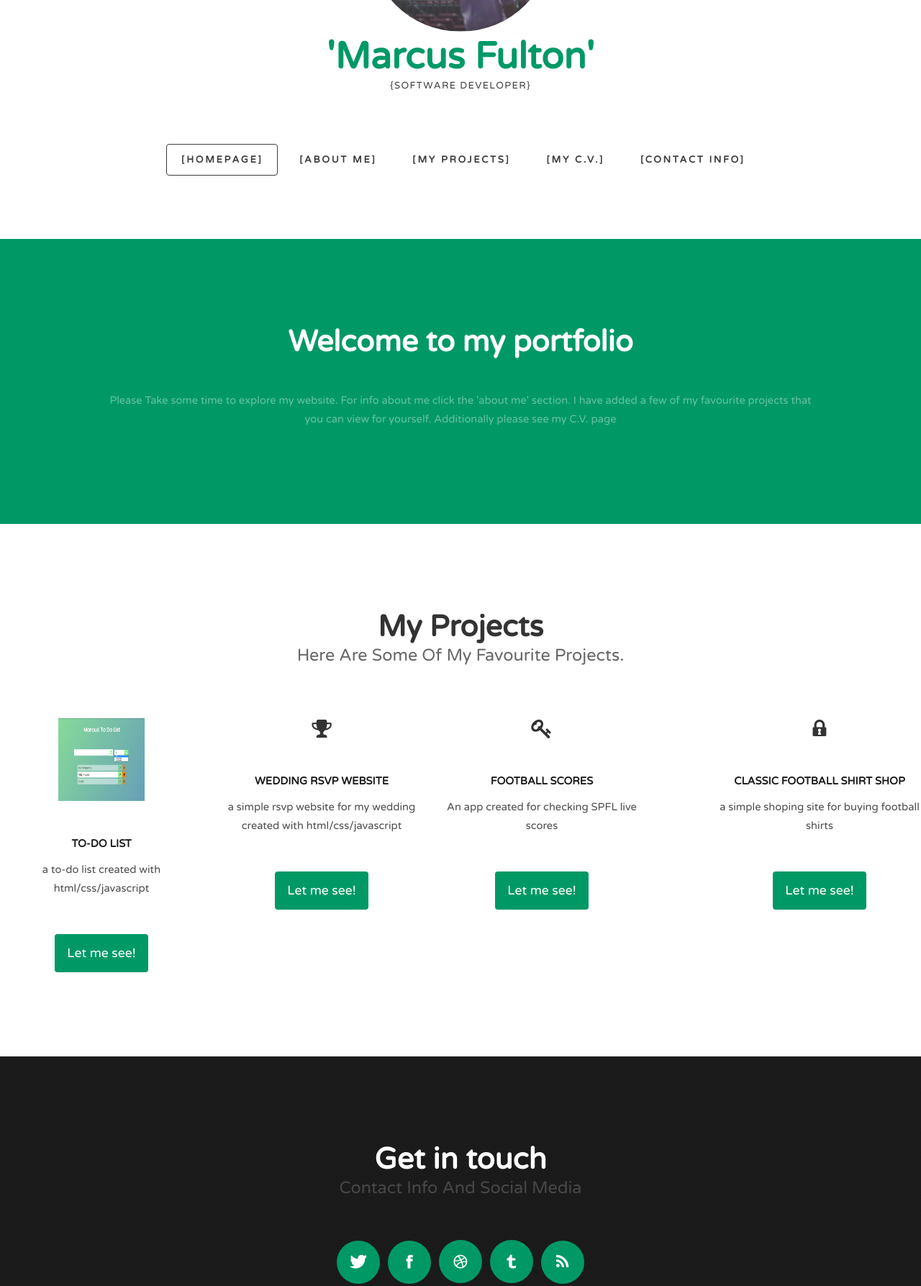
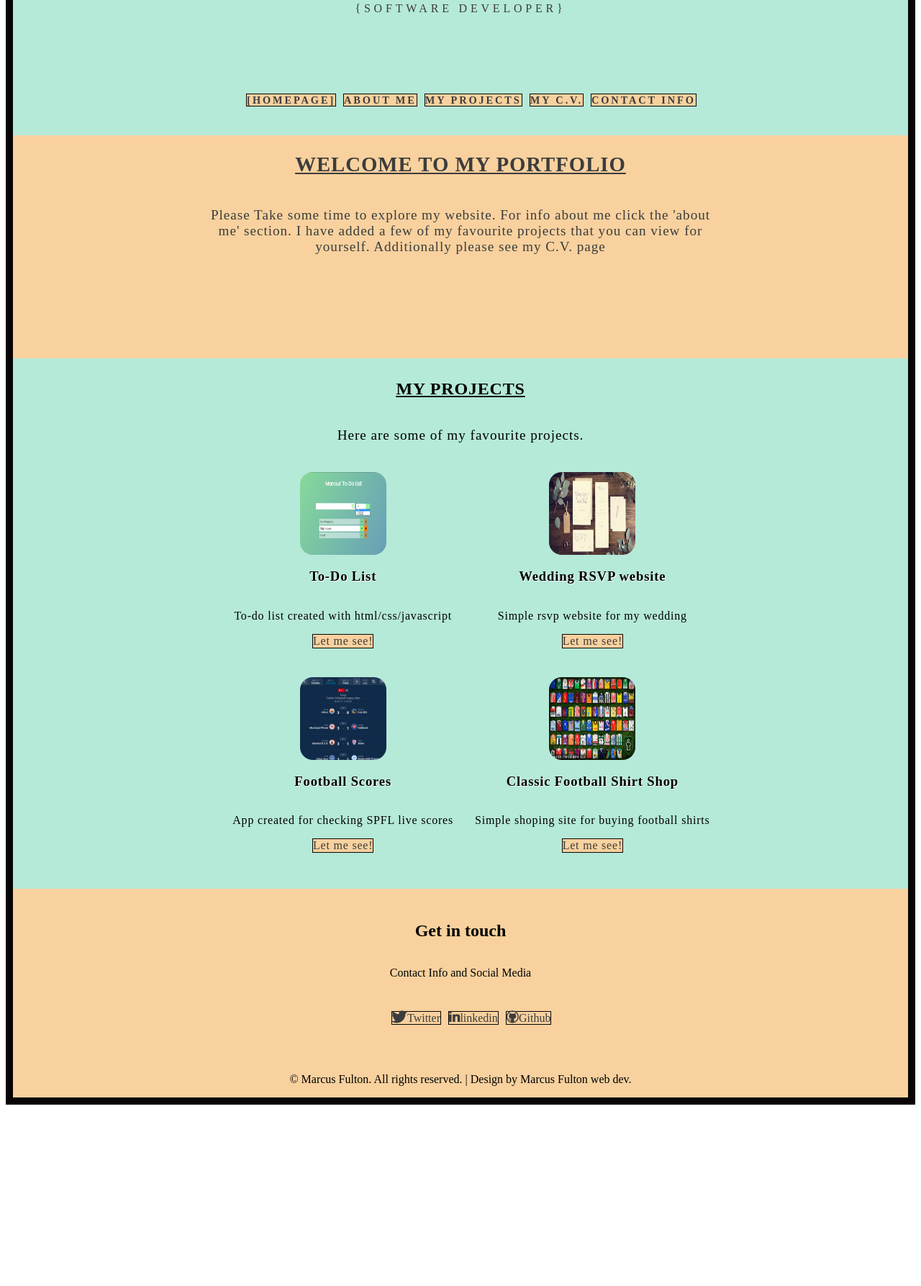
Before and after one commit to marcusfulton11/OLDPORTFOLIO-html.css, a plain HTML site: page index.html in a window 1280 px wide. Shown: the part 359-2146 px from the top of the page at 72% size. After the commit the page ends 1902 px from the top, so only its background shows below. Drawn offline with Linux system fonts and the light colour scheme.

Commit message:
re-did portfolio

```diff
--- a/default.css
+++ b/default.css
@@ -686,7 +686,6 @@ html, body
 	.welcome
 	{
 		font-size: 130%;
-		padding-left: 0%;
 	}
 
 	.portfolio {
--- a/index.html
+++ b/index.html
@@ -7,90 +7,99 @@
 <meta name="keywords" content="" />
 <meta name="description" content="" />
 <link href="http://fonts.googleapis.com/css?family=Varela+Round" rel="stylesheet" />
-<link href="default.css" rel="stylesheet" type="text/css" media="all" />
+<link href="style.css" rel="stylesheet" type="text/css" media="all" />
 <link href="fonts.css" rel="stylesheet" type="text/css" media="all" />
 
 
 </head>
 <body>
-<div id="wrapper1">
-	<div id="header-wrapper">
+<div id="wrapper1" class="container">
+	<div id="wrapper2">
 		<div id="header" class="container">
-			<div id="logo">  <img class="my-pic" src="me.jpg" alt="picture of me">
-				<h1><a href="#">'Marcus Fulton'</a></h1>
-				<span>{Software developer}</span> </div>
+			<div id="imageholder">
+			<img class="my-pic" src="me.jpg" alt="picture of me"> </div>
+			<div id="logo">
+				<h1 id="mf">'Marcus Fulton'</h1>
+				<span id="sd">{Software developer}</span> </div>
 			<div id="menu">
 				<ul>
 					<li class="current_page_item"><a href="#" accesskey="1" title="">[Homepage]</a></li>
-					<li><a href="#" accesskey="2" title="">[About me]</a></li>
-					<li><a href="#" accesskey="3" title="">[My Projects]</a></li>
-					<li><a href="#" accesskey="4" title="">[My C.V.]</a></li>
-					<li><a href="#" accesskey="5" title="">[Contact Info]</a></li>
+					<li><a href="#" accesskey="2" title="">About me</a></li>
+					<li><a href="#" accesskey="3" title="">My Projects</a></li>
+					<li><a href="#" accesskey="4" title="">My C.V.</a></li>
+					<li><a href="#" accesskey="5" title="">Contact Info</a></li>
 				</ul>
 			</div>
 		</div>
 	</div>
-	<div id="wrapper2">
-		<div id="welcome" class="container">
-			<div class="title">
+	<div id="wrapper3">
+		<div id="welcome-wrapper" class="container">
+			<div id="w-title" class="title">
 				<h2 id="welcometo">Welcome to my portfolio</h2>
 			</div>
-			<p>Please Take some time to explore my website.
+			<p id="welcpara">Please Take some time to explore my website.
 			For info about me click the 'about me' section.
 			I have added a few of my favourite projects that you can view for yourself.
 			Additionally please see my C.V. page</p>
 		</div>
 	</div>
-	<div id="wrapper3">
-		<div id="portfolio" class="container">
-			<div class="title">
+	<div id="wrapper4">
+		<div id="portfolio-wrapper" class="container">
+			<div class="title" id="proj-title">
 				<h2 id="myprojects">My Projects</h2>
 				<span class="byline">Here are some of my favourite projects.</span> </div>
+		<div id="proj-div">
+				<div id="listed-proj1">
 			<div class="column1">
 				<div class="box">
-					<img class="icon Todo-list" src="todoProject.png" alt="todo screenshot" width="120" height="115">
+					<img class="screenshot-image" src="todoProject.png" alt="todo screenshot" width="120" height="115">
 					<h3>To-Do List</h3>
-					<p>a to-do list created with html/css/javascript</p>
-					<a href="#" class="button button-small">Let me see!</a> </div>
+					<p>To-do list created with html/css/javascript</p>
+					<a href="#" class="button-small">Let me see!</a> </div>
 			</div>
 			<div class="column2">
 				<div class="box">
-					<span class="icon icon-trophy"></span>
-					<h3>Wedding rsvp website</h3>
-					<p>a simple rsvp website for my wedding created with html/css/javascript</p>
-					<a href="#" class="button button-small">Let me see!</a> </div>
+					<img class="screenshot-image" src="rsvp.png" alt="rsvp screenshot" width="120" height="115">
+					<h3>Wedding RSVP website</h3>
+					<p>Simple rsvp website for my wedding</p>
+					<a href="#" class="button-small">Let me see!</a> </div>
 			</div>
+		</div>
+		<div id="listed-proj2">
 			<div class="column3">
 				<div class="box">
-					<span class="icon icon-key"></span>
+					<img class="screenshot-image" src="livescore.png" alt="livescore screenshot" width="120" height="115">
 					<h3>Football Scores</h3>
-					<p>An app created for checking SPFL live scores</p>
-					<a href="#" class="button button-small">Let me see!</a> </div>
+					<p>App created for checking SPFL live scores</p>
+					<a href="#" class="button-small">Let me see!</a> </div>
 			</div>
 			<div class="column4">
 				<div class="box">
-					<span class="icon icon-lock"></span>
+					<img class="screenshot-image" src="classic.png" alt="classic screenshot" width="120" height="115">
 					<h3>Classic Football Shirt Shop</h3>
-					<p>a simple shoping site for buying football shirts</p>
-					<a href="#" class="button button-small">Let me see!</a> </div>
+					<p>Simple shoping site for buying football shirts</p>
+					<a href="#" class="button-small">Let me see!</a> </div>
 			</div>
 		</div>
+		</div>
+	</div>
+	</div>
+
+<div id="footer-wrapper" class="container">
+	<div id="f-title" class="title">
+		<h2 id="getit">Get in touch</h2>
+		<p id="contact-inf">Contact Info and Social Media</p>
+	<ul class="contact">
+		<li><a href="https://twitter.com/ScottishJavasc1" class="icon icon-twitter"><span>Twitter</span></a></li>
+		<li><a href="https://linkedin.com/in/marcus-fulton1110" class="icon icon-linkedin"><span>linkedin</span></a></li>
+		<li><a href="https://github.com/marcusfulton11" class="icon icon-github"><span>Github</span></a></li>
+	</ul>
 	</div>
 </div>
-<div id="footer" class="container">
-	<div class="title">
-		<h2>Get in touch</h2>
-		<span class="byline">Contact Info and social media</span> </div>
-	<ul class="contact">
-		<li><a href="#" class="icon icon-twitter"><span>Twitter</span></a></li>
-		<li><a href="#" class="icon icon-facebook"><span>fb</span></a></li>
-		<li><a href="#" class="icon icon-dribbble"><span>Pinterest</span></a></li>
-		<li><a href="#" class="icon icon-tumblr"><span>Google+</span></a></li>
-		<li><a href="#" class="icon icon-rss"><span>Pinterest</span></a></li>
-	</ul>
-</div>
-<div id="copyright" class="container">
+<div id="copyright-wrapper" class="container">
 	<p>&copy; Marcus Fulton. All rights reserved. | Design by Marcus Fulton web dev</a>.</p>
 </div>
+
+
 </body>
 </html>
--- /dev/null
+++ b/style.css
@@ -0,0 +1,277 @@
+
+
+#wrapper1 { /* Main container for all content*/
+
+     border: 10px solid rgb(7, 5, 5);
+
+}
+
+#wrapper2 { /* container for my header section with nav */
+    display: flex;
+    justify-content: center;
+    height: 100%;
+    width: 100%;
+    background-color: #b5e9d8;
+}
+
+a, a:link {
+    color: #3C3C3C;
+    border: 1px solid rgb(7, 5, 5);
+    text-decoration: none;
+    background-color: rgb(248, 209, 158);
+    cursor: pointer;
+  }
+
+  a:focus {
+    background-color: rgb(12, 12, 12);
+      color: rgb(255, 255, 255);
+  }
+
+  a:hover {
+    background-color: #204b3c;
+    color: rgb(216, 205, 48);
+  }
+
+  a:active {
+    background-color: rgb(11, 10, 15);
+    color: rgb(11, 20, 16);
+  }
+
+
+  #imageholder {
+      display: flex;
+      justify-content: center;
+  }
+
+  img.my-pic {
+    display: flex;
+    justify-self: center;
+    border-radius: 50%;
+    opacity: 0.8;
+    width: 200px;
+    /* border: 10px solid rgb(7, 5, 5); */
+
+}
+
+
+#mf {
+    display: flex;
+    justify-content: center;
+    color:#3C3C3C;
+    margin-top: 50px;
+    font-size: 240%;
+    letter-spacing: 0.30em;
+    text-transform: uppercase;
+
+}
+
+#sd {
+    display: flex;
+    justify-content: center;
+    margin-top: 50px;
+    color: #3C3C3C;
+    font-size: 1em;
+    letter-spacing: 0.30em;
+    text-transform: uppercase;
+}
+
+ul {
+    list-style-type: none;
+    display: flex;
+    flex-direction: row;
+    flex-wrap: wrap;
+  }
+
+li {
+    margin: 10px;
+    margin-left: 0%;
+}
+
+#menu {
+    margin-top: 100px;
+    margin-bottom: 30px;
+    margin-left: 0vw;
+    letter-spacing: 0.20em;
+    font-size: 0.90em;
+    font-weight: 600;
+    text-transform: uppercase;
+    color: #3C3C3C;
+}
+
+/****** welcome section **********/
+
+
+#wrapper3 { /* container for welcome */
+    /* border: 10px solid rgb(0, 255, 85); */
+    height: 100%;
+    width: 100%;
+    display: flex;
+    justify-content: center;
+    background-color: rgb(248, 209, 158);
+}
+
+#welcome-wrapper {
+    display: flex;
+    flex-direction:column;
+    justify-content: center;
+    /* border: 10px solid rgb(37, 43, 39); */
+    width: 58%;
+    margin-bottom: 10%;
+    letter-spacing: 0.05em;
+    font-size: 1.2em;
+    font-weight: 500;
+    color: #3C3C3C;
+
+
+}
+
+#w-title {
+    display:flex;
+    justify-content: center;
+    text-transform: uppercase;
+    text-decoration: underline;
+}
+
+#welcpara {
+    text-align: center;
+}
+
+/******** middle project section **********/
+
+
+#wrapper4 { /* container for projects */
+    display: flex;
+    justify-content: center;
+    background-color: #b5e9d8;
+    /* border: 10px solid #b5e9d8; */
+    height: 100%;
+    width: 100%;
+    padding-bottom: 20px;
+}
+
+#myprojects {
+    border: 10px solid #b5e9d8;
+    display:flex;
+    justify-content: center;
+    text-decoration: underline;
+
+}
+
+#proj-title {
+    display:flex;
+    flex-direction: column;
+    justify-content: center;
+    text-transform: uppercase;
+    text-decoration: none;
+    letter-spacing: 0.05em;
+
+}
+
+.byline {
+    border: 10px solid #b5e9d8;
+    display:flex;
+    justify-content: center;
+    text-transform: none;
+    text-decoration: none;
+    font-size: 1.2em;
+    font-weight: 500;
+    letter-spacing: 0.05em;
+
+}
+
+#proj-div {
+    border: 10px solid #b5e9d8;
+    display: flex;
+    flex-direction: column;
+
+}
+
+#listed-proj1 {
+    border: 10px solid #b5e9d8;
+    display: flex;
+    justify-content: center;
+    align-items: center;
+    width: 100%;
+
+}
+
+#listed-proj2 {
+    border: 10px solid #b5e9d8;
+    display: flex;
+    justify-content: center;
+    align-items: center;
+    width: 100%;
+
+}
+
+h3 {
+    text-shadow: 1px 1px rgb(255, 255, 255);
+}
+
+.column1 {
+    width: 50%;
+    height: 50%;
+}
+.column2 {
+    width: 50%;
+    height: 50%;
+}
+.column3 {
+    width: 50%;
+    height: 50%;
+}
+.column4 {
+    width: 50%;
+    height: 50%;
+}
+
+div.box {
+    border: 10px solid #b5e9d8;
+    font-size: 1em;
+    font-weight: 500;
+    letter-spacing: 0.05em;
+    display: grid;
+    justify-items: center;
+}
+
+.screenshot-image {
+    border-radius: 15%;
+}
+
+
+/******** footer section *********/
+
+
+#footer-wrapper { /* footer container */
+    /* border: 10px solid rgb(255, 0, 170); */
+    height: 100%;
+    width: 100%;
+    background-color: rgb(248, 209, 158);
+    padding-top: 2%;
+    padding-bottom: 2%;
+}
+
+#f-title {
+    display: grid;
+    justify-content: center;
+}
+
+#getit {
+    display: flex;
+    justify-content: center;
+}
+
+#contact-inf {
+    display: flex;
+    justify-content: center;
+}
+
+
+#copyright-wrapper { /* copyright container */
+    /* border: 10px solid rgb(0, 217, 255); */
+    background-color: rgb(248, 209, 158);
+    height: 100%;
+    width: 100%;
+    display: flex;
+    justify-content: center;
+}
```
Also changed, not shown: classic.png (added), livescore.png (added), rsvp.png (added).
